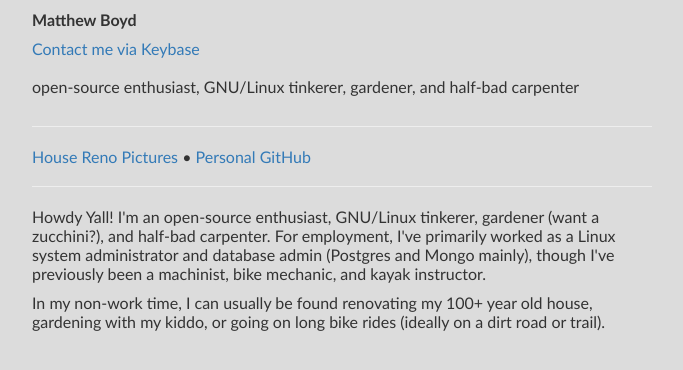
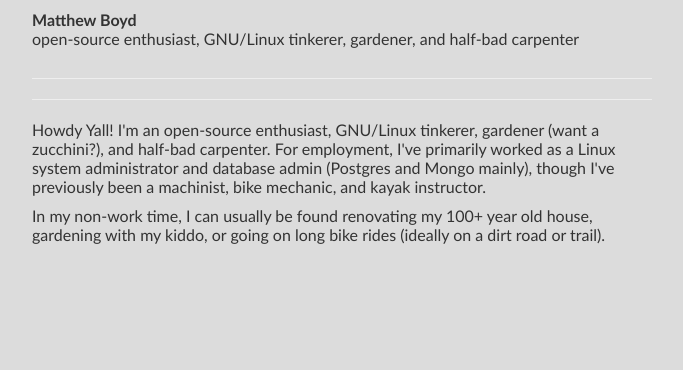
Before and after one commit to matthewlboyd/matthewlboyd.github.io, a plain HTML site: page index.html in a window 1280 px wide. Shown: the whole page, without its empty margins (288-971 px from the left). Drawn offline with nearby package versions, Linux system fonts and the light colour scheme.

Commit message:
Update index.html

```diff
--- a/index.html
+++ b/index.html
@@ -71,7 +71,6 @@ body {
 <td align="left" valign="top">
 <section class="ps-info">
 <p><strong>Matthew Boyd</strong><br />
-<p><a href="https://keybase.io/cizer">Contact me via Keybase</a> <br /><br />
 open-source enthusiast, GNU/Linux tinkerer, gardener, and half-bad carpenter<br />
 </p>
 </section>
@@ -81,7 +80,6 @@ open-source enthusiast, GNU/Linux tinkerer, gardener, and half-bad carpenter<br
 <td colspan=2>
 <section class="ps-info">
 <hr />
-<p><a href="https://goo.gl/photos/sxRPPxWeD7u8mD6X8">House Reno Pictures</a>      •   <a href="https://github.com/matthewlboyd">Personal GitHub</a></p>
 <hr />
 <p>Howdy Yall! I'm an open-source enthusiast, GNU/Linux tinkerer, gardener (want a zucchini?), and half-bad carpenter. For employment, I've primarily worked as a Linux system administrator and database admin (Postgres and Mongo mainly), though I've previously been a machinist, bike mechanic, and kayak instructor.</p>
 <p>In my non-work time, I can usually be found renovating my 100+ year old house, gardening with my kiddo, or going on long bike rides (ideally on a dirt road or trail).</p>
```
